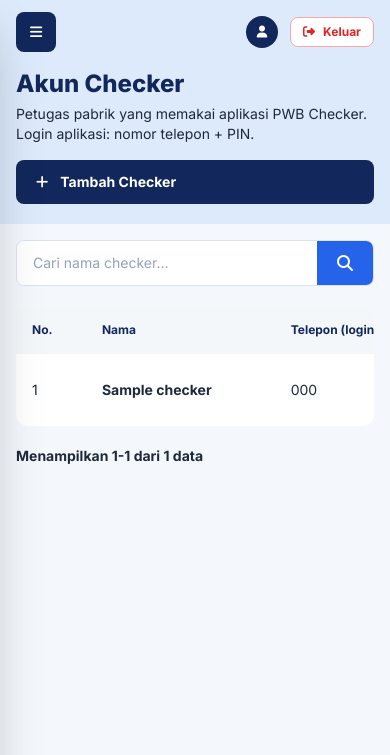
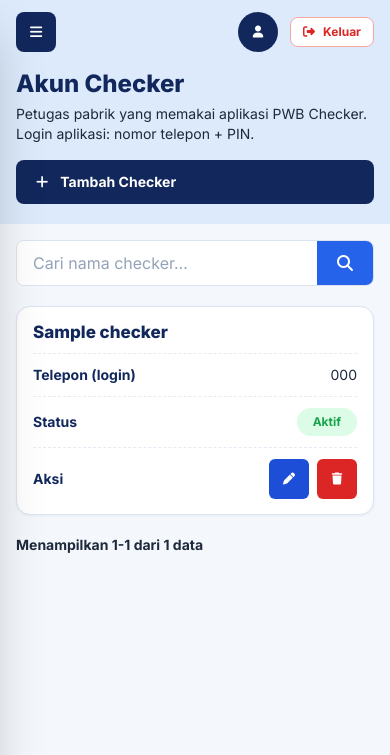
Before and after one commit to dtaolin01/ptpwb, a Laravel app: page /checker in a window 390 px wide. Shown: the top 755 px of the page. Run offline with Laravel 12, Linux system fonts and the light colour scheme; a user stored in the database is signed in; tables that the repository leaves empty hold one stand-in row (values such as "Sample post"); some libraries are stand-ins or nearby versions.

Commit message:
Dashboard admin lebih nyaman dibaca di HP
Di layar < 768px:
- Huruf diperbesar (text-xs 13,5px, text-sm 15,5px, teks 10-11px jadi
  12-13px); kolom isian 16px supaya HP tidak zoom otomatis
- Tabel daftar (Truck, Supir, Pelanggan, Tracking, Checker, Pesan,
  Update Aplikasi) tampil sebagai kartu: satu baris = satu kartu, label
  kolom di kiri, kolom pertama jadi judul kartu, nomor urut disembunyikan,
  foto truk besar di atas kartu
- Tombol ubah/hapus lebih besar supaya mudah diketuk
- Tabel berisi isian (Status Perjalanan) tetap tabel, bisa digeser
Tampilan laptop tidak berubah.

Co-Authored-By: Claude Opus 5.5 <noreply@anthropic.com>
Claude-Session: https://claude.ai/code/session_01DPhHUefpfYoWz3VvGr4xDm

```diff
--- a/resources/views/layoutsAdmin/app.blade.php
+++ b/resources/views/layoutsAdmin/app.blade.php
@@ -20,9 +20,61 @@
     <link href="https://fonts.googleapis.com/css2?family=Inter:wght@400;500;600;700;800&display=swap" rel="stylesheet">
     <link rel="stylesheet" href="https://cdnjs.cloudflare.com/ajax/libs/font-awesome/6.5.1/css/all.min.css">
     <style>
-        /* Tabel di layar HP: tetap rapi, geser ke samping untuk melihat kolom lain */
+        .hp-isi { display: contents; }   /* laptop: tidak mengubah apa pun */
+
+        /* ===================== Tampilan HP (layar < 768px) ===================== */
         @media (max-width: 767px) {
-            .overflow-x-auto > table { min-width: 680px; }
+            /* Huruf lebih besar & mudah dibaca */
+            body { font-size: 16px; }
+            .text-\[10px\] { font-size: 12px !important; }
+            .text-\[11px\] { font-size: 13px !important; }
+            .text-xs { font-size: 13.5px; line-height: 1.4; }
+            .text-sm { font-size: 15.5px; line-height: 1.5; }
+            .text-base { font-size: 17px; }
+
+            /* Kolom isian 16px: HP tidak zoom otomatis saat mengetik */
+            input:not([type=checkbox]):not([type=radio]), select, textarea { font-size: 16px !important; }
+
+            /* Tombol ikon (ubah/hapus) lebih besar supaya mudah diketuk */
+            .h-8.w-8 { height: 2.5rem; width: 2.5rem; }
+
+            /* Tabel → kartu: setiap baris jadi satu kartu, label kolom di kiri */
+            table.tabel-hp, table.tabel-hp tbody { display: block; width: 100%; min-width: 0 !important; }
+            table.tabel-hp thead { display: none; }
+            table.tabel-hp tbody > tr {
+                display: block; background: #fff; border: 1px solid #DCE3F0 !important;
+                border-radius: 14px; padding: 4px 16px; margin-bottom: 12px;
+                box-shadow: 0 1px 3px rgba(18, 40, 92, .06);
+            }
+            table.tabel-hp tbody > tr > td {
+                display: flex; align-items: center; justify-content: space-between; gap: 14px;
+                padding: 11px 0 !important; text-align: right; max-width: none !important;
+                border-bottom: 1px dashed #E5EAF3;
+            }
+            table.tabel-hp tbody > tr > td:last-child { border-bottom: 0; }
+            table.tabel-hp tbody > tr > td::before {
+                content: attr(data-label); flex-shrink: 0; max-width: 42%;
+                text-align: left; font-weight: 700; color: #12285C; font-size: 14px;
+            }
+            table.tabel-hp tbody > tr > td:not([data-label])::before,
+            table.tabel-hp tbody > tr > td[data-label=""]::before { content: none; }
+            table.tabel-hp tbody > tr > td[colspan] { justify-content: center; text-align: center; }
+            table.tabel-hp tbody > tr > td.hp-sembunyi { display: none; }
+            table.tabel-hp tbody > tr > td > .hp-isi { display: block; min-width: 0; text-align: right; }
+            table.tabel-hp tbody > tr > td > .hp-isi > * { display: block; margin-left: auto; }
+            table.tabel-hp tbody > tr > td > .hp-isi > br { display: none; }
+            table.tabel-hp tbody > tr > td.hp-judul > .hp-isi { text-align: left; }
+            /* kolom foto: gambar di atas kartu, lebih besar, tanpa label */
+            table.tabel-hp tbody > tr > td:has(img) { justify-content: center; }
+            table.tabel-hp tbody > tr > td:has(img)::before { content: none; }
+            table.tabel-hp tbody > tr > td img { height: 110px; width: auto; max-width: 100%; object-fit: contain; }
+            /* baris pertama yang terlihat (mis. nama/resi) jadi judul kartu */
+            table.tabel-hp tbody > tr > td.hp-judul { font-size: 17px; font-weight: 800; color: #12285C; }
+            table.tabel-hp tbody > tr > td.hp-judul::before { content: none; }
+            .overflow-x-auto:has(> table.tabel-hp) { background: transparent; overflow: visible; }
+
+            /* Tabel berisi isian (mis. Status Perjalanan): tetap tabel, geser ke samping */
+            .overflow-x-auto > table:not(.tabel-hp) { min-width: 680px; }
             .overflow-x-auto { -webkit-overflow-scrolling: touch; }
         }
     </style>
@@ -87,6 +139,39 @@
     </main>
 </div>
 <script>
+    // Tabel → kartu di HP: label setiap kolom diambil dari judul tabel (thead)
+    (function () {
+        document.querySelectorAll('table').forEach(function (t) {
+            if (!t.tHead || !t.tHead.rows.length || t.querySelector('input:not([type=hidden]), select, textarea')) return;
+            var label = Array.prototype.map.call(t.tHead.rows[0].cells, function (th) { return th.textContent.trim(); });
+            t.classList.add('tabel-hp');
+            Array.prototype.forEach.call(t.tBodies, function (tb) {
+                Array.prototype.forEach.call(tb.rows, function (tr) {
+                    var i = 0, judulDipasang = false;
+                    Array.prototype.forEach.call(tr.cells, function (td) {
+                        var l = label[i] || '';
+                        // Isi sel yang lebih dari satu bagian (mis. email + telepon) dibungkus jadi satu kolom
+                        var bagian = Array.prototype.filter.call(td.childNodes, function (n) {
+                            return n.nodeType === 1 || (n.nodeType === 3 && n.textContent.trim());
+                        });
+                        if (bagian.length > 1) {
+                            var isi = document.createElement('div');
+                            isi.className = 'hp-isi';
+                            bagian.forEach(function (n) { isi.appendChild(n); });
+                            td.appendChild(isi);
+                        }
+                        if (!td.hasAttribute('colspan')) {
+                            td.setAttribute('data-label', l);
+                            if (/^(no\.?|#)$/i.test(l)) td.classList.add('hp-sembunyi');      // nomor urut tidak perlu di HP
+                            else if (!judulDipasang && !td.querySelector('img')) { td.classList.add('hp-judul'); judulDipasang = true; }
+                        }
+                        i += td.colSpan || 1;
+                    });
+                });
+            });
+        });
+    })();
+
     // Menu samping: di HP disembunyikan dan dibuka lewat tombol ☰
     (function () {
         var sidebar = document.getElementById('sidebar');
```
